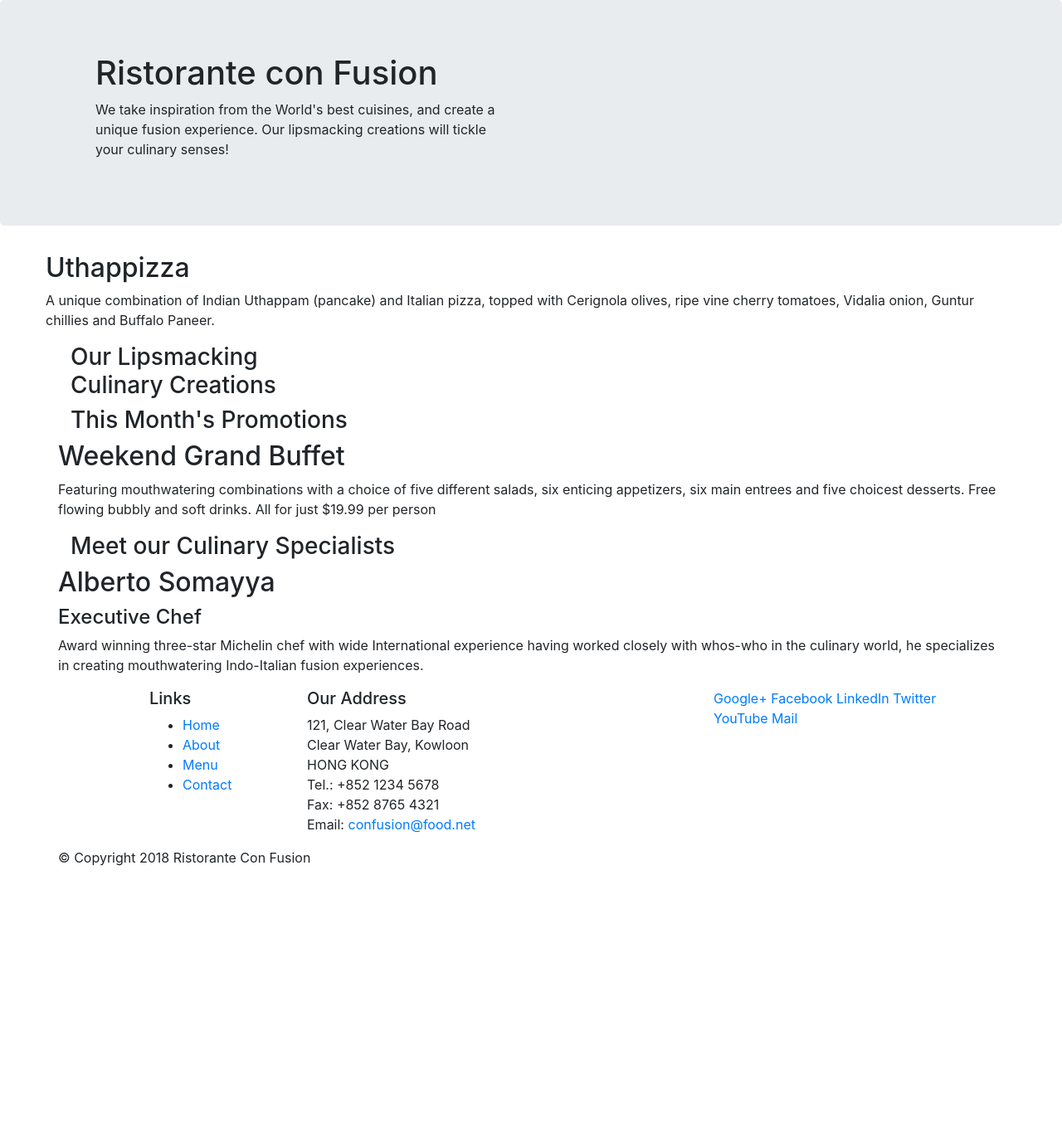
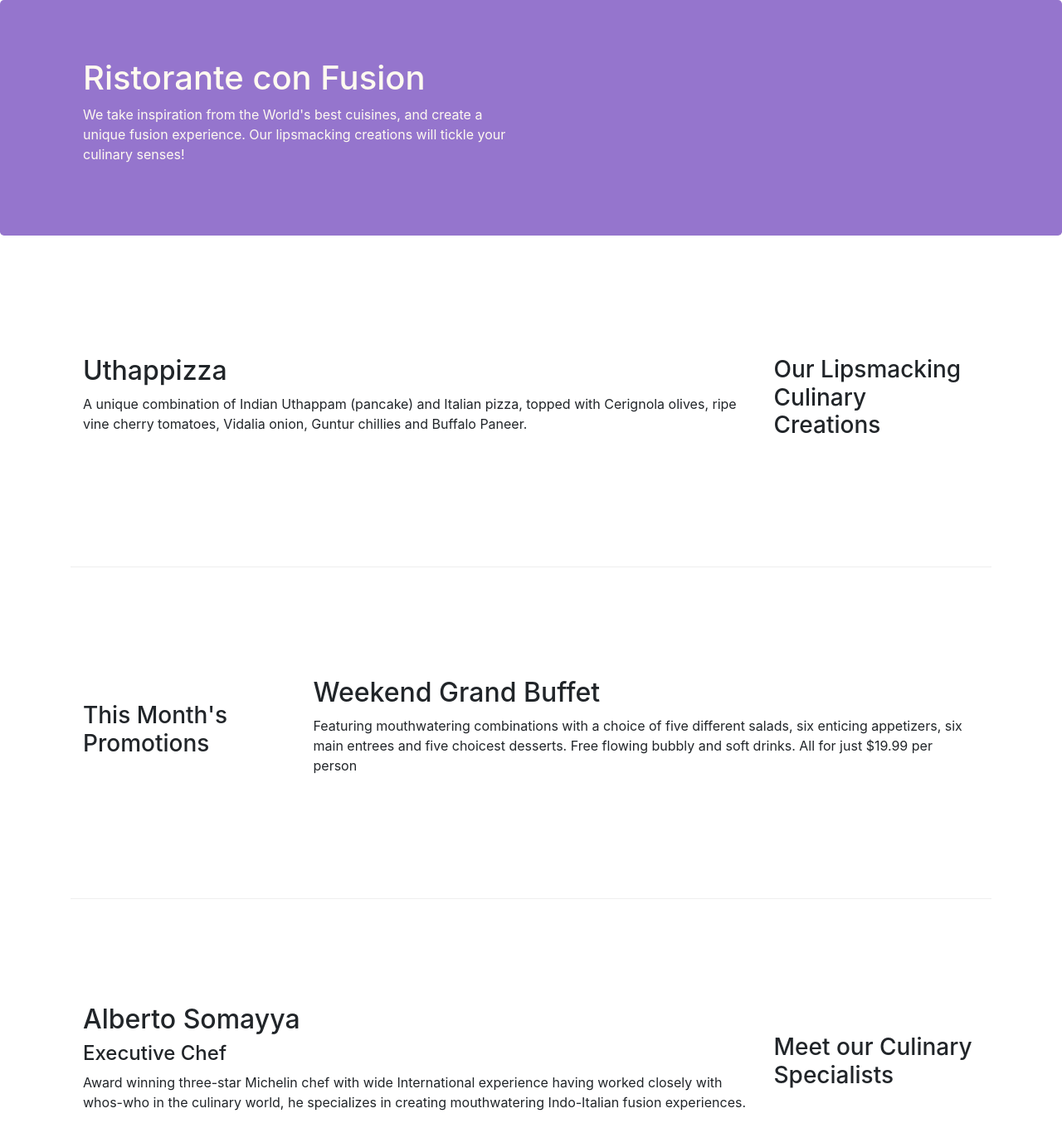
Before and after one commit to shivranjan77/first, a website: page index.html in a window 1280 px wide. Shown: the top 1360 px of the page at 83% size. Before the commit the page ends 1062 px from the top, so only its background shows below. Drawn offline with nearby package versions, Linux system fonts and the light colour scheme.

Commit message:
bootstrap grid2

```diff
--- /dev/null
+++ b/css/styles.css
@@ -0,0 +1,28 @@
+.row-header{
+    margin:0px auto;
+    padding:0px;
+}
+
+.row-content {
+    margin:0px auto;
+    padding: 50px 0px 50px 0px;
+    border-bottom: 1px ridge;
+    min-height:400px;
+}
+
+.footer{
+    background-color: #D1C4E9;
+    margin:0px auto;
+    padding: 20px 0px 20px 0px;
+}
+.jumbotron{
+    padding: 70px 30px 70px 30px;
+    margin: 0px auto;
+    background: #9575CD;
+    color: floralwhite;
+}
+.address{
+    font-size: 80%;
+    margin: 0px;
+    color: #0f0f0f;
+}
--- a/index.html
+++ b/index.html
@@ -10,50 +10,51 @@
 
     <!-- Bootstrap CSS -->
     <link rel="stylesheet" href="node_modules/bootstrap/dist/css/bootstrap.min.css">
+    <link href="css/styles.css" rel="stylesheet">
 </head>
 
 <body>
 
     <header class="jumbotron">
         <div class="container">
-            <div class="col-12 col-sm-6">
-                <div class="col-12 col-sm">
+            <div class="row row-header">
+                <div class="col-12 col-sm-6">
                     <h1>Ristorante con Fusion</h1>
                     <p>We take inspiration from the World's best cuisines, and create a unique fusion experience. Our lipsmacking creations will tickle your culinary senses!</p>
                 </div>
-                <div>
+                <div class="col-12 col-sm">
                 </div>
             </div>
         </div>
     </header>
 
     <div class="container">
-        <div class="row">
+        <div class="row row-content align-items-center">
             <div class="col-12 col-sm-4 order-sm-last col-md-3">
             <h3>Our Lipsmacking Culinary Creations</h3>
             </div>
-            <div class="row">
+            <div class="col col-sm order-sm-first col-md">
                 <h2>Uthappizza</h2>
                 <p>A unique combination of Indian Uthappam (pancake) and Italian pizza, topped with Cerignola olives, ripe vine cherry tomatoes, Vidalia onion, Guntur chillies and Buffalo Paneer.</p>
             </div>
         </div>
 
 
-        <div class="row">
-            <div class="col col-sm col-md">
+        <div class="row row-content align-items-center">
+            <div class="col-12 col-sm-4 col-md-3">
                 <h3>This Month's Promotions</h3>
             </div>
-            <div>
+            <div class="col col-sm col-md">
                 <h2>Weekend Grand Buffet</h2>
                 <p>Featuring mouthwatering combinations with a choice of five different salads, six enticing appetizers, six main entrees and five choicest desserts. Free flowing bubbly and soft drinks. All for just $19.99 per person </p>
             </div>
         </div>
 
-        <div class="row">
-            <div class="col col-sm order-sm-first col-md">
+        <div class="row row-content align-items-center">
+            <div class="col-12 col-sm-4 order-sm-last col-md-3">
                 <h3>Meet our Culinary Specialists</h3>
             </div>
-            <div>
+            <div class="col col-sm order-sm-first col-md">
                 <h2>Alberto Somayya</h2>
                 <h4>Executive Chef</h4>
                 <p>Award winning three-star Michelin chef with wide International experience having worked closely with whos-who in the culinary world, he specializes in creating mouthwatering Indo-Italian fusion experiences. </p>
@@ -61,12 +62,12 @@
         </div>
     </div>
 
-    <footer>
+    <footer class="footer">
         <div class="container">
             <div class="row">
                 <div class="col-4 offset-1 col-sm-2">
                     <h5>Links</h5>
-                    <ul>
+                    <ul class="list-unstyled">
                         <li><a href="#">Home</a></li>
                         <li><a href="#">About</a></li>
                         <li><a href="#">Menu</a></li>
@@ -84,8 +85,8 @@
 		              Email: <a href="mailto:confusion@food.net">confusion@food.net</a>
 		           </address>
                 </div>
-                <div class="col-12 col-sm-4">
-                    <div class="col-auto">
+                <div class="col-12 col-sm-4 align-self-center">
+                    <div class="text-center">
                         <a href="http://google.com/+">Google+</a>
                         <a href="http://www.facebook.com/profile.php?id=">Facebook</a>
                         <a href="http://www.linkedin.com/in/">LinkedIn</a>
@@ -95,8 +96,8 @@
                     </div>
                 </div>
            </div>
-           <div class="row">
-                <div>
+           <div class="row justify-content-center">
+                <div class="col-auto">
                     <p>© Copyright 2018 Ristorante Con Fusion</p>
                 </div>
            </div>
```
